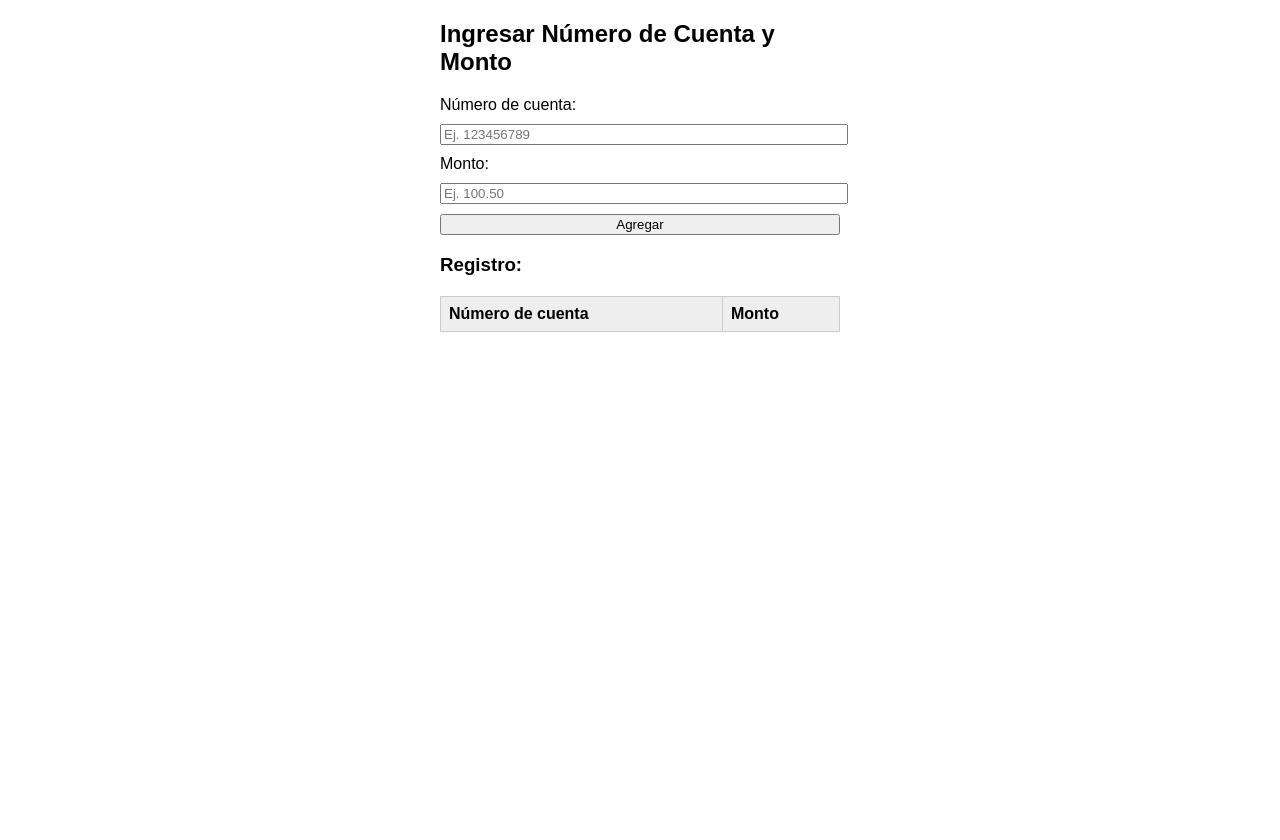
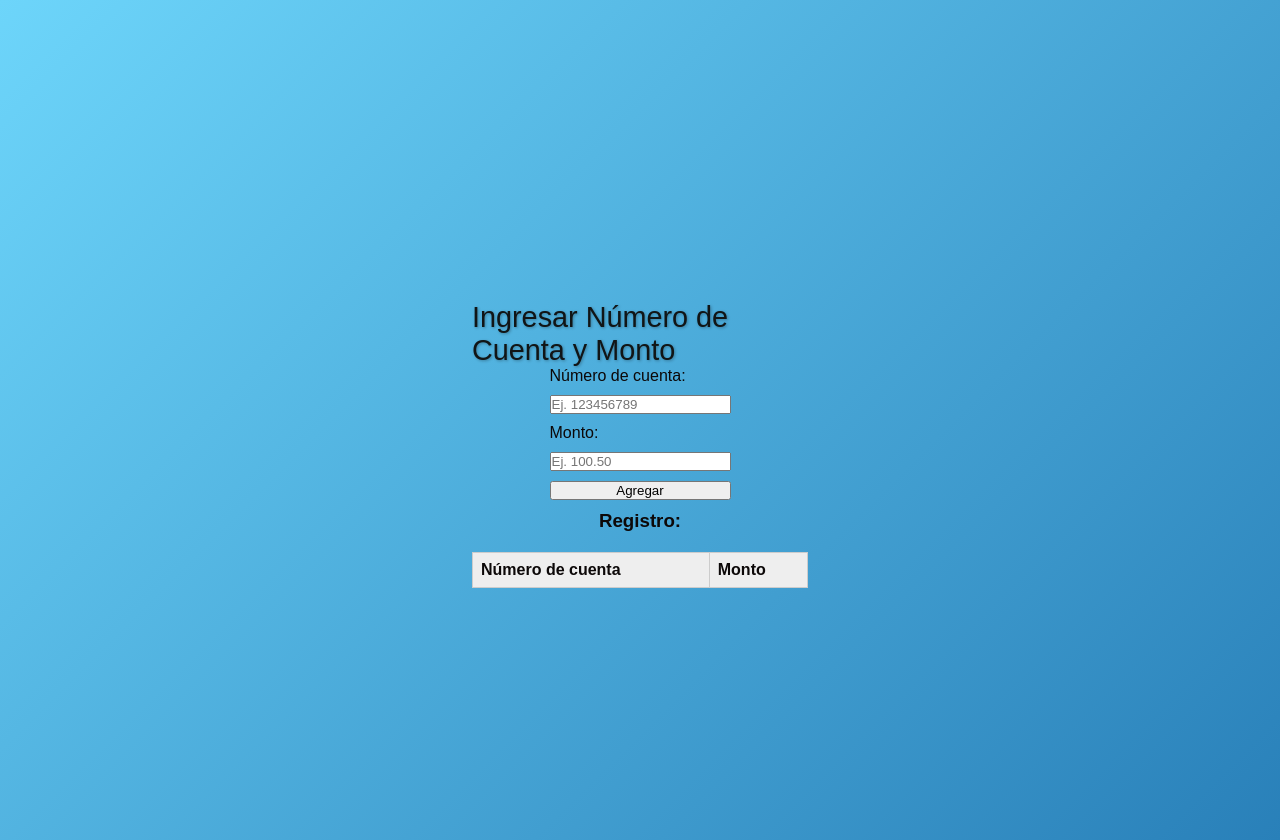
Before and after one commit to talin2004/Clase-git, a plain HTML site: page cuenta.html in a window 1280 px wide. Before the commit the page ends 800 px from the top, so only its background shows below. Drawn offline with Linux system fonts and the light colour scheme.

Commit message:
se realizaron cambios

```diff
--- a/cuenta.html
+++ b/cuenta.html
@@ -3,6 +3,7 @@
 <head>
   <meta charset="UTF-8" />
   <title>cuenta</title>
+  <link rel="stylesheet" href="style.css">
   <style>
     body { font-family: Arial, sans-serif; max-width: 400px; margin: 20px auto; }
     label, input, button { display: block; width: 100%; margin-bottom: 10px; }
--- a/style.css
+++ b/style.css
@@ -9,7 +9,7 @@
 body {
     font-family: 'Segoe UI', Tahoma, Geneva, Verdana, sans-serif;
     background: linear-gradient(135deg, #6dd5fa, #2980b9);
-    color: #fff;
+    color: #0c0808;
     min-height: 100vh;
     display: flex;
     flex-direction: column;
@@ -57,7 +57,7 @@ a h2 {
 body > h2:last-of-type {
     margin-top: 3rem;
     font-size: 1.8rem;
-    color: #ecf0f1;
+    color: #111516;
     font-weight: 400;
     text-shadow: 1px 1px 3px rgba(0,0,0,0.3);
     max-width: 350px;
```
Also changed, not shown: clientes.html (+1 -0 lines), seguridad.html (+1 -0 lines).
